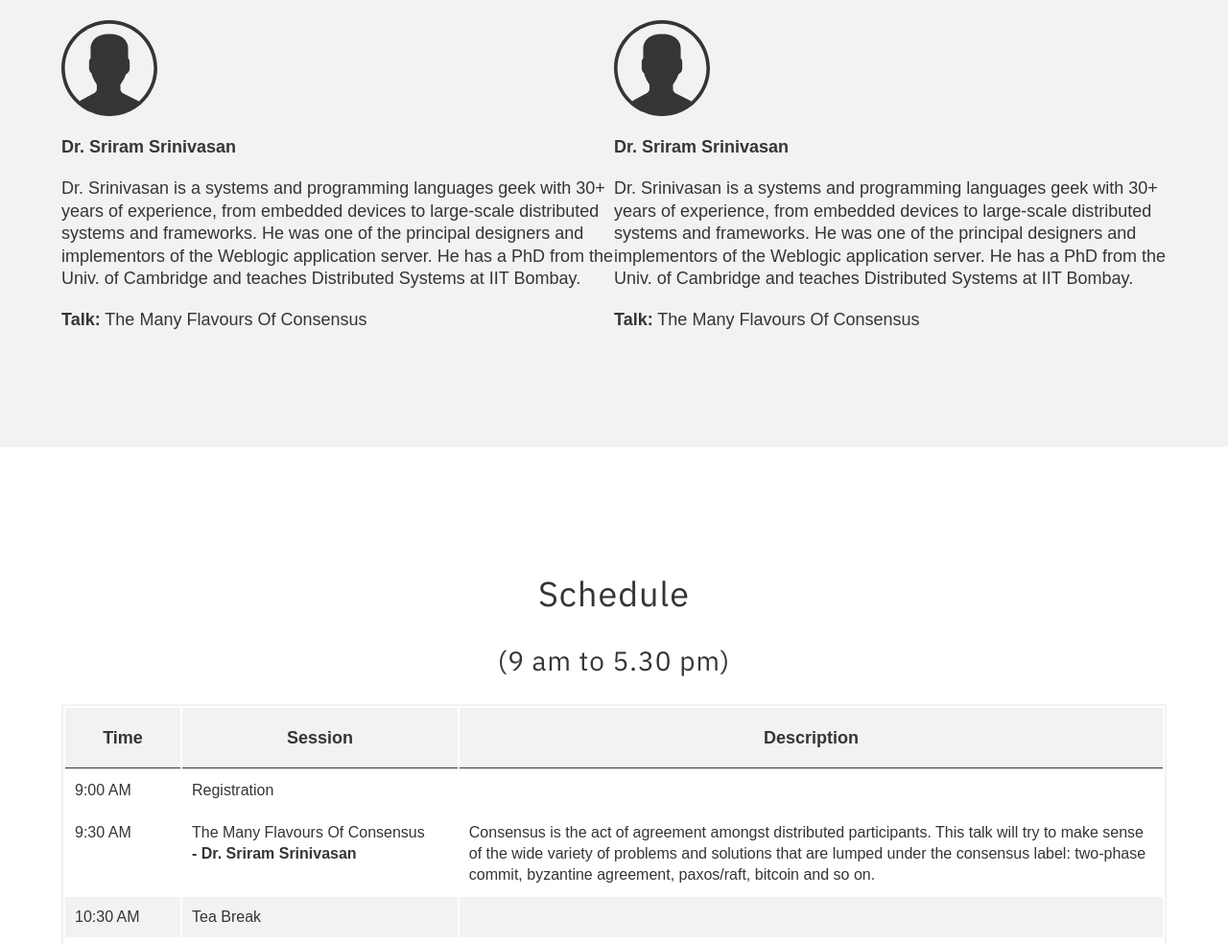
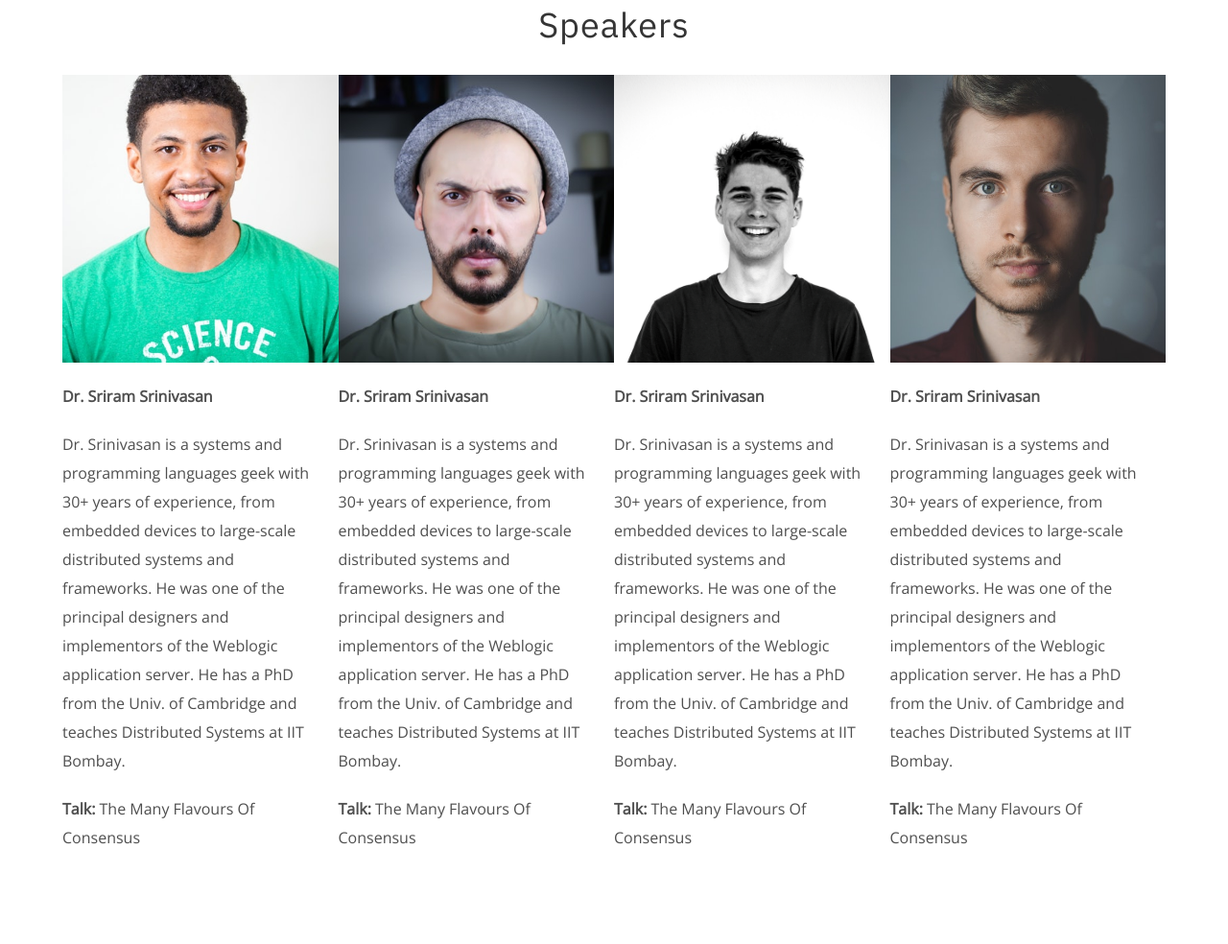
Before and after one commit to Ghaas-agency/dsconf19, a website: page src/index.html in a window 1280 px wide. Shown: the part 1816-2800 px from the top of the page at 96% size. Drawn offline with nearby package versions, Linux system fonts and the light colour scheme.

Commit message:
design updates

```diff
--- a/src/assets/scss/_components.scss
+++ b/src/assets/scss/_components.scss
@@ -1,5 +1,5 @@
 .container {
-  max-width: 1280px;
+  max-width: 1150px;
   margin: 0 auto;
   padding: 0 5%;
 }
--- a/src/assets/scss/_globals.scss
+++ b/src/assets/scss/_globals.scss
@@ -11,7 +11,7 @@ html, body {
 body {
   font-size: 1em;
   line-height: 1.375em;
-  font-family: sans-serif;
+  font-family: 'Open Sans', sans-serif;
   font-weight: normal;
   text-rendering: optimizeLegibility;
   -webkit-font-smoothing: antialiased;
@@ -24,10 +24,11 @@ body {
 }
 
 p {
-  font-size: 18px;
-  line-height: 1.3em;
+  font-size: 16px;
+  line-height: 30px;
   margin: 0;
   margin-bottom: 20px;
+  color: lighten($grey-color-dark, 10%);
 
   @media (max-width: 767px) {
     line-height: 1.25em;
--- a/src/assets/scss/_sections.scss
+++ b/src/assets/scss/_sections.scss
@@ -205,7 +205,9 @@
 
 .section-speakers {
   padding: 100px 0;
-  background-color: $grey-color-light;
+  /* background-color: $grey-color-light; */
+  border-top: 1px solid $grey-color-dark;
+  border-bottom: 1px solid $grey-color-light;
 
   &__items {
     display: flex;
@@ -216,8 +218,14 @@
     flex: 1;
 
     img {
-      width: 100px;
+      width: 100%;
+      height: 300px;
       margin-bottom: 15px;
+      object-fit: cover;
+    }
+
+    &--content {
+      width: 90%;
     }
   }
 }
--- a/src/index.html
+++ b/src/index.html
@@ -6,14 +6,14 @@
   <meta name="viewport" content="width=device-width, initial-scale=1.0">
   <meta http-equiv="X-UA-Compatible" content="ie=edge">
   <title>DSConf 2019 | India&apos;s Premier Distributed Systems Conference</title>
-  <link href="https://fonts.googleapis.com/css?family=IBM+Plex+Sans:400,400i,700,700i" rel="stylesheet">
+  <link href="https://fonts.googleapis.com/css?family=IBM+Plex+Sans:400,400i,700,700i|Open+Sans" rel="stylesheet">
   <link rel="stylesheet" href="assets/css/style.css">
   <link rel="icon" type="image/png" href="assets/img/DSConf_logo.png">
 </head>
 
 <body>
 
-  <nav>
+  <!-- <nav>
     <div class="container">
       <div class="nav-left">
         <img src="assets/img/DSConf_logo.svg" alt="DSConf logo">
@@ -29,7 +29,7 @@
         </ul>
       </div>
     </div>
-  </nav>
+  </nav> -->
 
   <!-- <div class="nav-wrapper"></div> -->
 
@@ -84,22 +84,46 @@
         <h2 class="center-align">Speakers</h2>
         <div class="section-speakers__items">
           <div class="section-speakers__item">
-            <img src="assets/img/avatar-male.svg" alt="">
+            <img src="assets/img/faces/pexels-photo-1222271.jpeg" alt="">
+            <div class="section-speakers__item--content">
               <p><strong>Dr. Sriram Srinivasan</strong></p>
               <p>Dr. Srinivasan is a systems and programming languages geek with 30+ years of experience, from embedded
                 devices to large-scale distributed systems and frameworks. He was one of the principal designers and
                 implementors of the Weblogic application server. He has a PhD from the Univ. of Cambridge and teaches Distributed Systems at IIT Bombay.</p>
               <p><strong>Talk:</strong> The Many Flavours Of Consensus</p>
             </div>
+          </div>
           <div class="section-speakers__item">
-            <img src="assets/img/avatar-male.svg" alt="">
+            <img src="assets/img/faces/pexels-photo-542282.jpeg" alt="">
+            <div class="section-speakers__item--content">
               <p><strong>Dr. Sriram Srinivasan</strong></p>
               <p>Dr. Srinivasan is a systems and programming languages geek with 30+ years of experience, from embedded
                 devices to large-scale distributed systems and frameworks. He was one of the principal designers and
-              implementors of the Weblogic application server. He has a PhD from the Univ. of Cambridge and teaches
-              Distributed Systems at IIT Bombay.</p>
+                implementors of the Weblogic application server. He has a PhD from the Univ. of Cambridge and teaches Distributed Systems at IIT Bombay.</p>
               <p><strong>Talk:</strong> The Many Flavours Of Consensus</p>
             </div>
+          </div>
+          <div class="section-speakers__item">
+            <img src="assets/img/faces/pexels-photo-555790.png" alt="">
+            <div class="section-speakers__item--content">
+              <p><strong>Dr. Sriram Srinivasan</strong></p>
+              <p>Dr. Srinivasan is a systems and programming languages geek with 30+ years of experience, from embedded
+                devices to large-scale distributed systems and frameworks. He was one of the principal designers and
+                implementors of the Weblogic application server. He has a PhD from the Univ. of Cambridge and teaches Distributed Systems at IIT Bombay.</p>
+              <p><strong>Talk:</strong> The Many Flavours Of Consensus</p>
+            </div>
+          </div>
+          <div class="section-speakers__item">
+            <img src="assets/img/faces/pexels-photo-614810.jpeg" alt="">
+            <div class="section-speakers__item--content">
+              <p><strong>Dr. Sriram Srinivasan</strong></p>
+              <p>Dr. Srinivasan is a systems and programming languages geek with 30+ years of experience, from embedded
+                devices to large-scale distributed systems and frameworks. He was one of the principal designers and
+                implementors of the Weblogic application server. He has a PhD from the Univ. of Cambridge and teaches Distributed Systems at IIT Bombay.</p>
+              <p><strong>Talk:</strong> The Many Flavours Of Consensus</p>
+            </div>
+          </div>
+
         </div>
       </div>
     </section>
```
Also changed, not shown: src/assets/css/style.css, src/assets/img/faces/pexels-photo-1222271.jpeg (added), src/assets/img/faces/pexels-photo-542282.jpeg (added), src/assets/img/faces/pexels-photo-555790.png (added), src/assets/img/faces/pexels-photo-614810.jpeg (added). Lines whose indentation alone changed are shown as unchanged.
